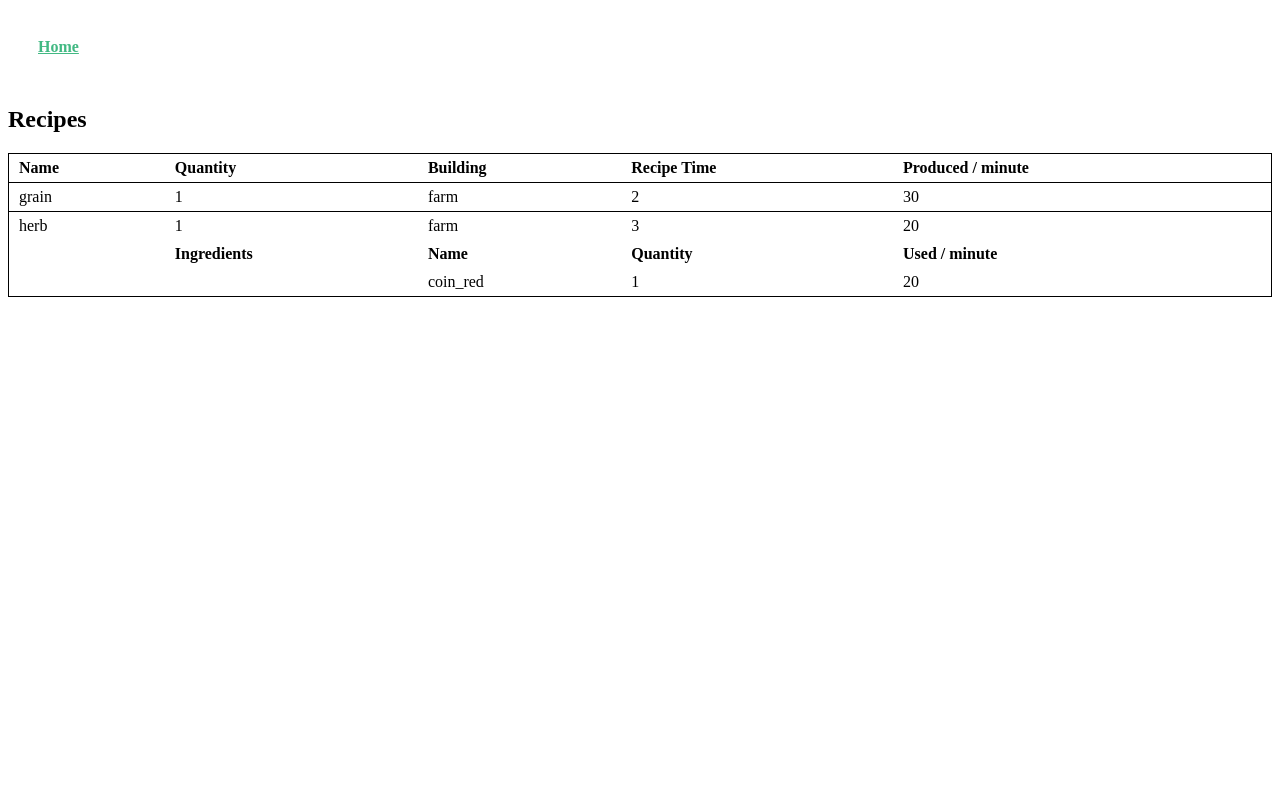
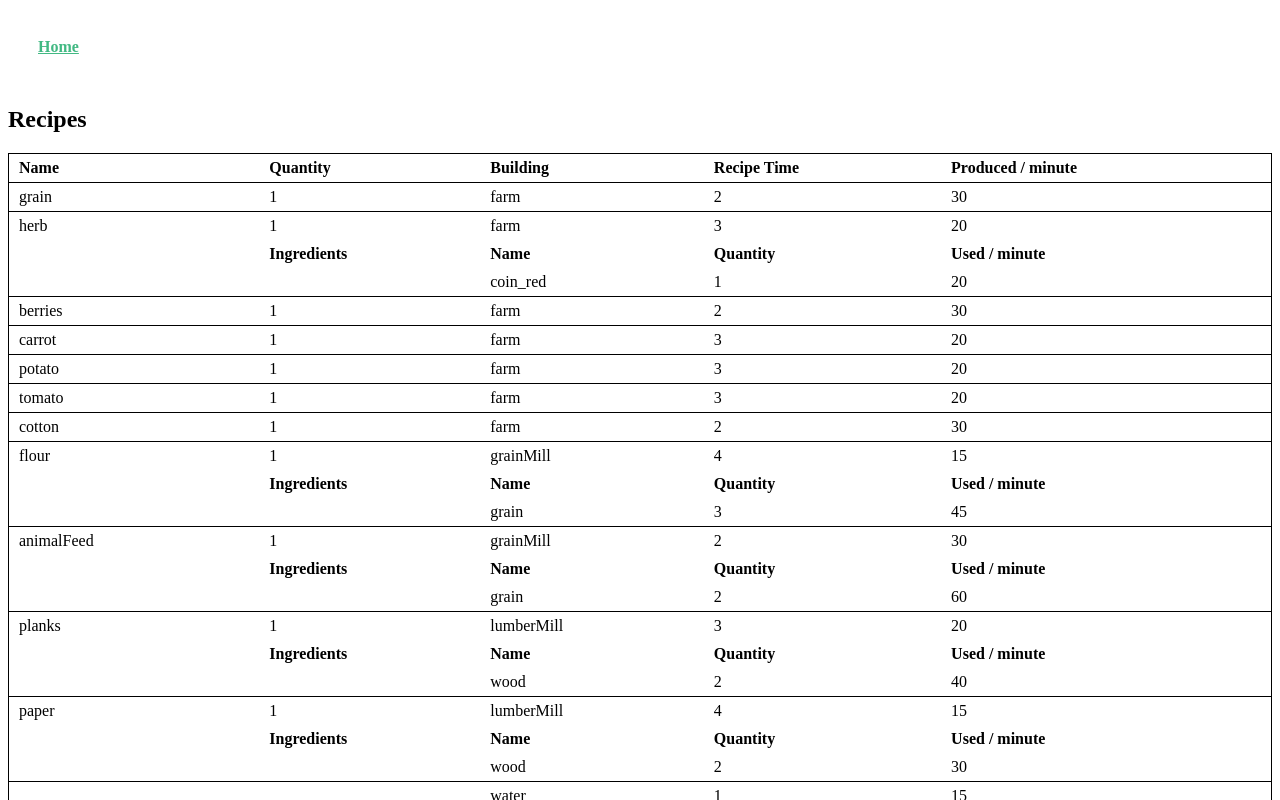
Before and after one commit to AlyxMoon/factory-town-production-calculator, a Vue app: page / in a window 1280 px wide. Shown: the top 800 px of the page. Built offline with nearby package versions, Linux system fonts and the light colour scheme.

Commit message:
throw in some raw data for recipes

```diff
--- a/src/assets/data/recipes.json
+++ /dev/null
@@ -1,22 +0,0 @@
-[
-  {
-    "name": "grain",
-    "quantity": 1,
-    "time": 2,
-    "building": "farm",
-    "ingredients": [
-    ]
-  },
-  {
-    "name": "herb",
-    "quantity": 1,
-    "time": 3,
-    "building": "farm",
-    "ingredients": [
-      {
-        "name": "coin_red",
-        "quantity": 1
-      }
-    ]
-  }
-]
--- /dev/null
+++ b/src/assets/data/recipes/farm.json
@@ -0,0 +1,62 @@
+[
+  {
+    "name": "grain",
+    "quantity": 1,
+    "time": 2,
+    "building": "farm",
+    "ingredients": [
+    ]
+  },
+  {
+    "name": "herb",
+    "quantity": 1,
+    "time": 3,
+    "building": "farm",
+    "ingredients": [
+      {
+        "name": "coin_red",
+        "quantity": 1
+      }
+    ]
+  },
+  {
+    "name": "berries",
+    "quantity": 1,
+    "time": 2,
+    "building": "farm",
+    "ingredients": [
+    ]
+  },
+  {
+    "name": "carrot",
+    "quantity": 1,
+    "time": 3,
+    "building": "farm",
+    "ingredients": [
+    ]
+  },
+  {
+    "name": "potato",
+    "quantity": 1,
+    "time": 3,
+    "building": "farm",
+    "ingredients": [
+    ]
+  },
+  {
+    "name": "tomato",
+    "quantity": 1,
+    "time": 3,
+    "building": "farm",
+    "ingredients": [
+    ]
+  },
+  {
+    "name": "cotton",
+    "quantity": 1,
+    "time": 2,
+    "building": "farm",
+    "ingredients": [
+    ]
+  }
+]
--- /dev/null
+++ b/src/assets/data/recipes/grainMill.json
@@ -0,0 +1,26 @@
+[
+  {
+    "name": "flour",
+    "quantity": 1,
+    "time": 4,
+    "building": "grainMill",
+    "ingredients": [
+      {
+        "name": "grain",
+        "quantity": 3
+      }
+    ]
+  },
+  {
+    "name": "animalFeed",
+    "quantity": 1,
+    "time": 2,
+    "building": "grainMill",
+    "ingredients": [
+      {
+        "name": "grain",
+        "quantity": 2
+      }
+    ]
+  }
+]
--- /dev/null
+++ b/src/assets/data/recipes/lumberMill.json
@@ -0,0 +1,30 @@
+[
+  {
+    "name": "planks",
+    "quantity": 1,
+    "time": 3,
+    "building": "lumberMill",
+    "ingredients": [
+      {
+        "name": "wood",
+        "quantity": 2
+      }
+    ]
+  },
+  {
+    "name": "paper",
+    "quantity": 1,
+    "time": 4,
+    "building": "lumberMill",
+    "ingredients": [
+      {
+        "name": "wood",
+        "quantity": 2
+      },
+      {
+        "name": "water",
+        "quantity": 1
+      }
+    ]
+  }
+]
--- /dev/null
+++ b/src/assets/data/recipes/pasture.json
@@ -0,0 +1,180 @@
+[
+  {
+    "name": "egg",
+    "quantity": 1,
+    "time": 3,
+    "building": "pasture",
+    "ingredients": [
+      {
+        "name": "animalFeed",
+        "quantity": 1
+      },
+      {
+        "name": "water",
+        "quantity": 1
+      }
+    ]
+  },
+  {
+    "name": "fertilizer",
+    "quantity": 1,
+    "time": 3,
+    "building": "pasture",
+    "ingredients": [
+      {
+        "name": "animalFeed",
+        "quantity": 1
+      },
+      {
+        "name": "water",
+        "quantity": 1
+      }
+    ]
+  },
+  {
+    "name": "wool",
+    "quantity": 1,
+    "time": 6,
+    "building": "pasture",
+    "outputs": [
+      {
+        "name": "wool",
+        "quantity": 1
+      },
+      {
+        "name": "fertilizer",
+        "quantity": 1
+      }
+    ],
+    "ingredients": [
+      {
+        "name": "animalFeed",
+        "quantity": 2
+      },
+      {
+        "name": "water",
+        "quantity": 2
+      },
+      {
+        "name": "coin_yellow",
+        "quantity": 1
+      }
+    ]
+  },
+  {
+    "name": "rawChicken",
+    "quantity": 1,
+    "time": 5,
+    "building": "pasture",
+    "outputs": [
+      {
+        "name": "rawChicken",
+        "quantity": 1
+      },
+      {
+        "name": "fertilizer",
+        "quantity": 1
+      }
+    ],
+    "ingredients": [
+      {
+        "name": "animalFeed",
+        "quantity": 2
+      },
+      {
+        "name": "water",
+        "quantity": 1
+      },
+      {
+        "name": "coin_yellow",
+        "quantity": 1
+      }
+    ]
+  },
+  {
+    "name": "leather",
+    "quantity": 1,
+    "time": 8,
+    "building": "pasture",
+    "outputs": [
+      {
+        "name": "leather",
+        "quantity": 1
+      },
+      {
+        "name": "fertilizer",
+        "quantity": 1
+      }
+    ],
+    "ingredients": [
+      {
+        "name": "animalFeed",
+        "quantity": 4
+      },
+      {
+        "name": "water",
+        "quantity": 4
+      },
+      {
+        "name": "coin_yellow",
+        "quantity": 2
+      }
+    ]
+  },
+  {
+    "name": "beef",
+    "quantity": 1,
+    "time": 10,
+    "building": "pasture",
+    "outputs": [
+      {
+        "name": "beef",
+        "quantity": 1
+      },
+      {
+        "name": "fertilizer",
+        "quantity": 1
+      }
+    ],
+    "ingredients": [
+      {
+        "name": "animalFeed",
+        "quantity": 4
+      },
+      {
+        "name": "water",
+        "quantity": 4
+      },
+      {
+        "name": "coin_yellow",
+        "quantity": 2
+      }
+    ]
+  },
+  {
+    "name": "milk",
+    "quantity": 1,
+    "time": 2,
+    "building": "pasture",
+    "outputs": [
+      {
+        "name": "milk",
+        "quantity": 1
+      },
+      {
+        "name": "fertilizer",
+        "quantity": 1
+      }
+    ],
+    "ingredients": [
+      {
+        "name": "animalFeed",
+        "quantity": 2
+      },
+      {
+        "name": "water",
+        "quantity": 2
+      }
+    ]
+  }
+]
--- /dev/null
+++ b/src/assets/data/recipes/stoneMason.json
@@ -0,0 +1,30 @@
+[
+  {
+    "name": "stoneBrick",
+    "quantity": 1,
+    "time": 4,
+    "building": "stoneMason",
+    "ingredients": [
+      {
+        "name": "stone",
+        "quantity": 3
+      }
+    ]
+  },
+  {
+    "name": "polishedStone",
+    "quantity": 1,
+    "time": 10,
+    "building": "stoneMason",
+    "ingredients": [
+      {
+        "name": "stone",
+        "quantity": 10
+      },
+      {
+        "name": "coin_blue",
+        "quantity": 2
+      }
+    ]
+  }
+]
--- a/src/components/RecipeList.vue
+++ b/src/components/RecipeList.vue
@@ -51,7 +51,7 @@ export default {
   name: 'RecipeList',
   components: {
     RecipeListItem,
-    RecipeListIngredientItem
+    RecipeListIngredientItem,
   },
   data () {
     return {
--- a/src/main.js
+++ b/src/main.js
@@ -8,5 +8,5 @@ Vue.config.productionTip = false
 new Vue({
   router,
   store,
-  render: h => h(App)
+  render: h => h(App),
 }).$mount('#app')
--- a/src/store.js
+++ b/src/store.js
@@ -11,8 +11,18 @@ export default new Vuex.Store({
 
   },
   actions: {
-    fetchRecipes: async (context) => {
-      return (await import('@/assets/data/recipes')).default
+    fetchRecipes: (context) => {
+      return Promise.all([
+        import('@/assets/data/recipes/farm'),
+        import('@/assets/data/recipes/grainMill'),
+        import('@/assets/data/recipes/lumberMill'),
+        import('@/assets/data/recipes/pasture'),
+        import('@/assets/data/recipes/stoneMason'),
+      ]).then(recipes => {
+        return recipes.reduce((all, group) => {
+          return [...all, ...group.default]
+        }, [])
+      })
     },
   },
 })
```
